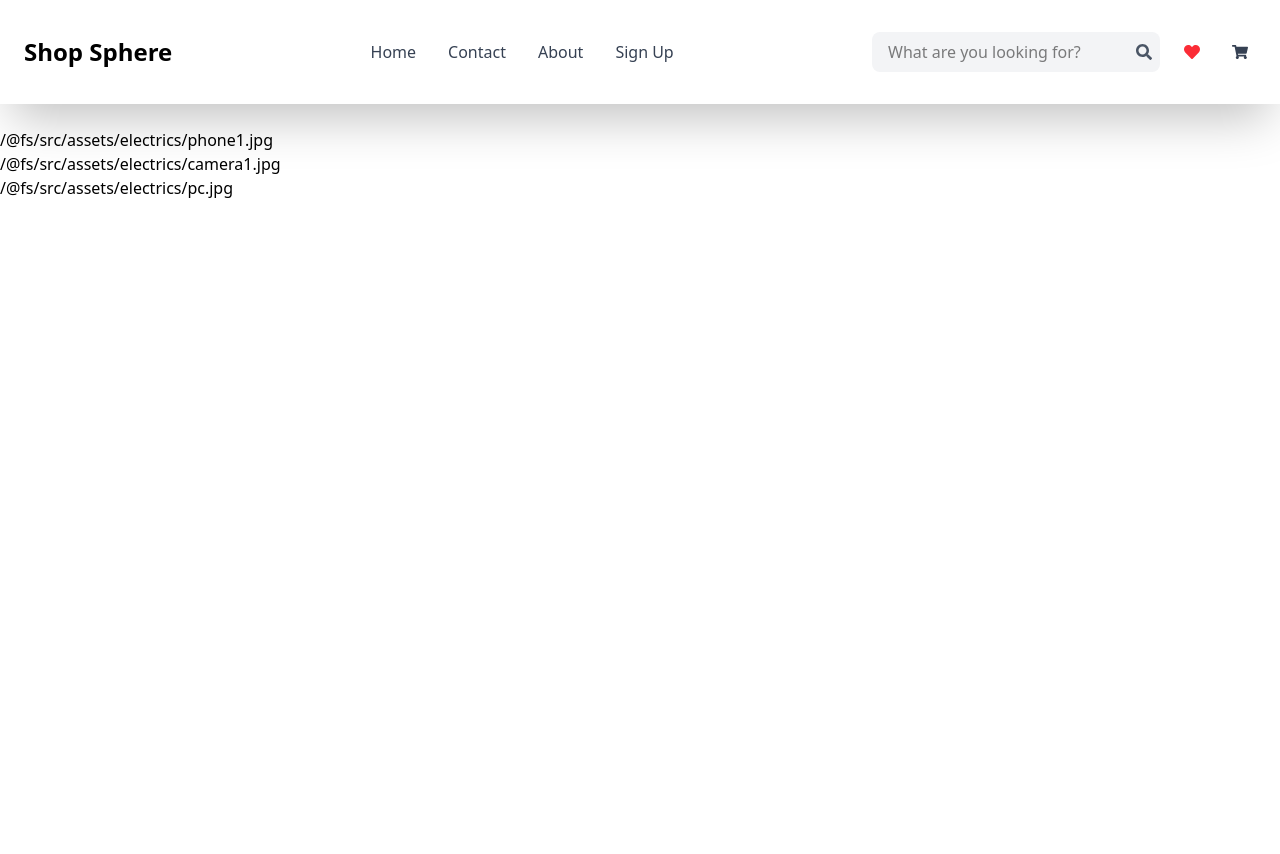
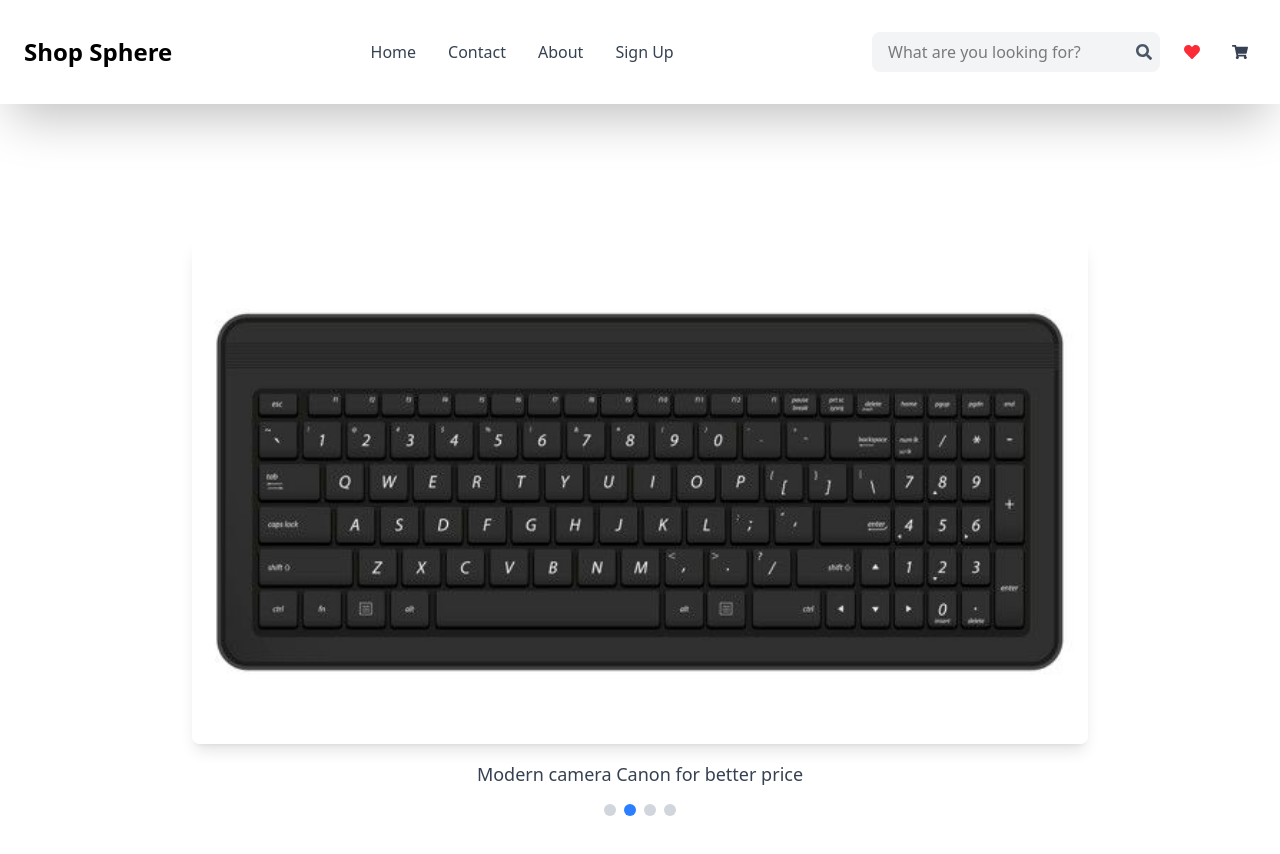
Before and after one commit to niyomugaboetiene/ecommerce-app, a React (Vite) app: page / in a window 1280 px wide. Shown: the top 854 px of the page. Before the commit the page ends 800 px from the top, so only its background shows below. Built offline with nearby package versions, Linux system fonts and the light colour scheme.

Commit message:
first commit of ecommerce app

```diff
--- a/src/pages/Home.jsx
+++ b/src/pages/Home.jsx
@@ -1,26 +1,63 @@
-import phone1 from "../assets/electrics/phone1.jpg"
-import camera1 from "../assets/electrics/camera1.jpg"
-import pc1 from "../assets/electrics/pc.jpg"
-import women1 from "../assets/clothes/women1.jpg"
+import { useState, useEffect } from "react";
+import phone1 from "../assets/electrics/phone1.jpg";
+import camera1 from "../assets/electrics/keboard1.jpeg";
+import pc1 from "../assets/electrics/pc1.jpeg";
+import women1 from "../assets/clothes/women1.jpg";
 
 const Images = [
-   {image: phone1, description: "Modern phones for better price"},
-   {image: camera1, description: "Modern camera Canon for better price"},
-   {image: pc1, description: "Modern laptop for better price"},
-]
+  { image: phone1, description: "Modern phones for better price" },
+  { image: camera1, description: "Modern camera Canon for better price" },
+  { image: pc1, description: "Modern laptop for better price" },
+  { image: women1, description: "Women's clothing" }
+];
 
 const Home = () => {
-   return (
-    <div>
-         <div>
-            {Images.map((image, idx) => (
-               <ul key={idx}>
-                  <li>{image.image}</li>
-               </ul>
+  const [currentIndex, setCurrentIndex] = useState(0);
+
+  useEffect(() => {
+    const interval = setInterval(() => {
+      setCurrentIndex((prevIndex) =>
+        prevIndex === Images.length - 1 ? 0 : prevIndex + 1
+      );
+    }, 5000)
+
+    return () => clearInterval(interval);
+  }, []);
+
+  return (
+    <div className="flex justify-center items-center min-h-screen">
+      <div className="w-[80%] max-w-4xl">
+        <div className="relative">
+          <div className="transition-opacity duration-500 ease-in-out">
+            <div className="aspect-video">
+              <img
+                src={Images[currentIndex].image}
+                alt={Images[currentIndex].description}
+                className="w-full h-full object-cover rounded-lg shadow-lg"
+              />
+            </div>
+            <div className="mt-4 text-center">
+              <p className="text-lg font-medium text-gray-700">
+                {Images[currentIndex].description}
+              </p>
+            </div>
+          </div>
+
+          <div className="flex justify-center mt-4 space-x-2">
+            {Images.map((_, index) => (
+              <button
+                key={index}
+                className={`w-3 h-3 rounded-full ${
+                  index === currentIndex ? 'bg-blue-500' : 'bg-gray-300'
+                }`}
+                onClick={() => setCurrentIndex(index)}
+              />
             ))}
-         </div>
+          </div>
+        </div>
+      </div>
     </div>
-   )
-}
+  );
+};
 
-export default Home
+export default Home;
```
Also changed, not shown: src/assets/electrics/keboard1.jpeg (renamed from src/assets/electrics/Keyboard pc Premium Vector _ Premium Vector….jpeg).
